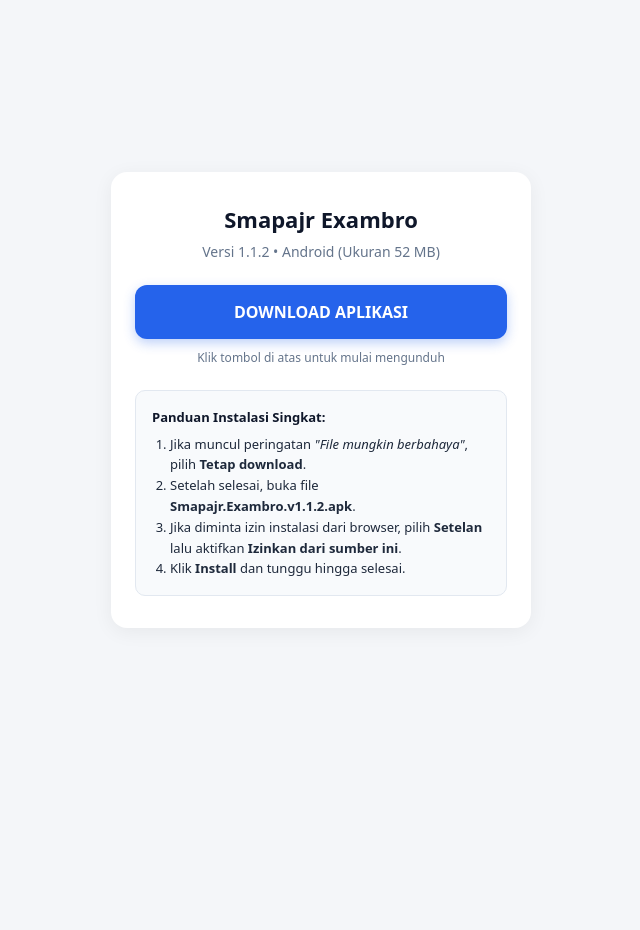
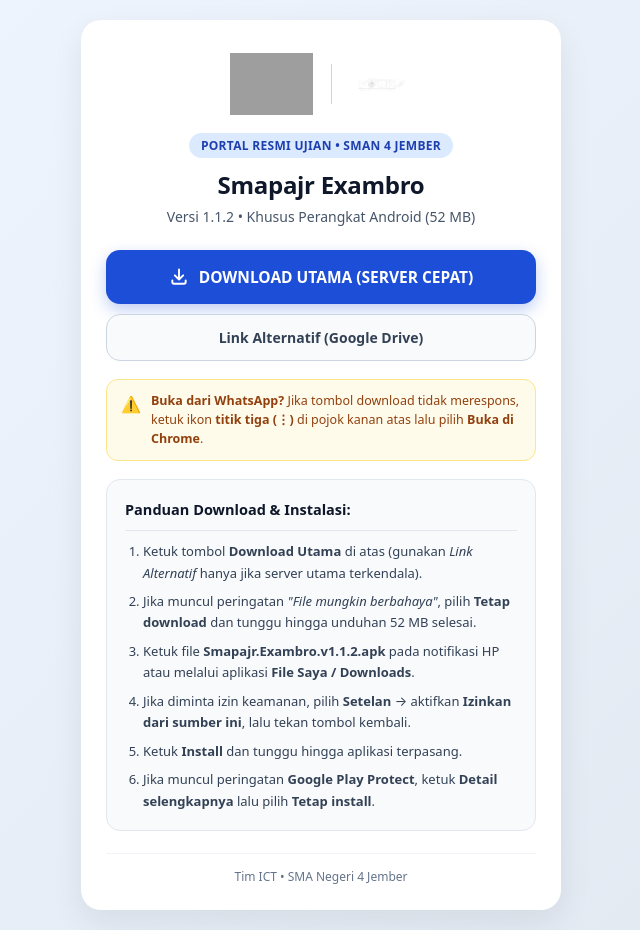
Before and after one commit to ict4smapa-sudo/download-exambro, a plain HTML site: page index.html in a window 1280 px wide. Shown: the whole page, without its empty margins (319-959 px from the left). Before the commit the page ends 800 px from the top, so only its background shows below. Drawn offline with Linux system fonts and the light colour scheme; grey boxes are pictures that could not be loaded.

Commit message:
Update index.html

```diff
--- a/index.html
+++ b/index.html
@@ -3,52 +3,224 @@
 <head>
   <meta charset="UTF-8">
   <meta name="viewport" content="width=device-width, initial-scale=1.0">
-  <title>Download Smapajr Exambro</title>
+  <title>Download Smapajr Exambro — SMAN 4 Jember</title>
   <style>
-    * { box-sizing: border-box; font-family: system-ui, -apple-system, sans-serif; }
+    :root {
+      --primary: #1d4ed8;
+      --primary-hover: #1e40af;
+      --bg-gradient: linear-gradient(135deg, #eff6ff 0%, #e2e8f0 100%);
+      --card-bg: #ffffff;
+      --text-main: #0f172a;
+      --text-muted: #475569;
+    }
+    * { box-sizing: border-box; font-family: system-ui, -apple-system, 'Segoe UI', Roboto, sans-serif; }
     body {
-      margin: 0; padding: 20px; background: #f4f6f9; color: #1e293b;
-      display: flex; justify-content: center; align-items: center; min-height: 100vh;
+      margin: 0;
+      padding: 20px 16px;
+      background: var(--bg-gradient);
+      color: var(--text-main);
+      display: flex;
+      justify-content: center;
+      align-items: center;
+      min-height: 100vh;
     }
     .card {
-      background: #ffffff; max-width: 420px; width: 100%; padding: 32px 24px;
-      border-radius: 16px; box-shadow: 0 4px 20px rgba(0,0,0,0.06); text-align: center;
+      background: var(--card-bg);
+      max-width: 480px;
+      width: 100%;
+      padding: 32px 24px 24px;
+      border-radius: 20px;
+      box-shadow: 0 12px 32px rgba(15, 23, 42, 0.08);
+      text-align: center;
+      border: 1px solid rgba(255, 255, 255, 0.8);
     }
-    h1 { font-size: 22px; margin: 0 0 8px; color: #0f172a; }
-    p.sub { font-size: 14px; color: #64748b; margin: 0 0 24px; }
-    .btn-download {
-      display: block; width: 100%; padding: 16px; background: #2563eb; color: #ffffff;
-      text-decoration: none; font-weight: 700; font-size: 16px; border-radius: 12px;
-      box-shadow: 0 4px 12px rgba(37, 99, 235, 0.3); transition: background 0.2s;
+    .header-logos {
+      display: flex;
+      justify-content: center;
+      align-items: center;
+      gap: 18px;
+      margin-bottom: 18px;
     }
-    .btn-download:active { background: #1d4ed8; }
-    .info { font-size: 12px; color: #64748b; margin-top: 10px; }
+    .header-logos img {
+      height: 62px;
+      width: auto;
+      max-width: 120px;
+      object-fit: contain;
+    }
+    .divider-logo {
+      width: 1px;
+      height: 40px;
+      background: #cbd5e1;
+    }
+    .badge {
+      display: inline-block;
+      background: #dbeafe;
+      color: #1e40af;
+      font-size: 12px;
+      font-weight: 700;
+      padding: 4px 12px;
+      border-radius: 999px;
+      margin-bottom: 10px;
+      letter-spacing: 0.3px;
+    }
+    h1 {
+      font-size: 24px;
+      font-weight: 800;
+      margin: 0 0 6px;
+      color: var(--text-main);
+      letter-spacing: -0.3px;
+    }
+    p.sub {
+      font-size: 14px;
+      color: var(--text-muted);
+      margin: 0 0 24px;
+    }
+    .btn-group {
+      display: flex;
+      flex-direction: column;
+      gap: 10px;
+    }
+    .btn-primary {
+      display: flex;
+      align-items: center;
+      justify-content: center;
+      gap: 10px;
+      width: 100%;
+      padding: 16px;
+      background: var(--primary);
+      color: #ffffff;
+      text-decoration: none;
+      font-weight: 700;
+      font-size: 15.5px;
+      border-radius: 14px;
+      box-shadow: 0 6px 16px rgba(29, 78, 216, 0.28);
+      transition: transform 0.15s, background 0.2s;
+    }
+    .btn-primary:active {
+      background: var(--primary-hover);
+      transform: scale(0.98);
+    }
+    .btn-secondary {
+      display: flex;
+      align-items: center;
+      justify-content: center;
+      gap: 8px;
+      width: 100%;
+      padding: 13px;
+      background: #f8fafc;
+      color: #334155;
+      text-decoration: none;
+      font-weight: 600;
+      font-size: 14px;
+      border-radius: 14px;
+      border: 1.5px solid #cbd5e1;
+      transition: background 0.2s;
+    }
+    .btn-secondary:active {
+      background: #e2e8f0;
+    }
+    .alert-wa {
+      background: #fffbeb;
+      color: #92400e;
+      font-size: 12.5px;
+      padding: 12px 14px;
+      border-radius: 12px;
+      margin-top: 18px;
+      text-align: left;
+      line-height: 1.5;
+      border: 1px solid #fde68a;
+      display: flex;
+      gap: 10px;
+      align-items: flex-start;
+    }
     .steps {
-      text-align: left; background: #f8fafc; padding: 16px; border-radius: 10px;
-      margin-top: 24px; font-size: 13px; line-height: 1.6; border: 1px solid #e2e8f0;
+      text-align: left;
+      background: #f8fafc;
+      padding: 18px;
+      border-radius: 14px;
+      margin-top: 18px;
+      font-size: 13px;
+      line-height: 1.65;
+      border: 1px solid #e2e8f0;
     }
-    .steps strong { display: block; margin-bottom: 6px; color: #0f172a; }
-    .steps ol { margin: 0; padding-left: 18px; }
+    .steps-title {
+      display: block;
+      font-size: 14.5px;
+      font-weight: 700;
+      margin-bottom: 10px;
+      color: var(--text-main);
+      border-bottom: 1px solid #e2e8f0;
+      padding-bottom: 8px;
+    }
+    .steps ol {
+      margin: 0;
+      padding-left: 18px;
+      color: #334155;
+    }
+    .steps li {
+      margin-bottom: 7px;
+    }
+    .steps li:last-child {
+      margin-bottom: 0;
+    }
+    .footer {
+      margin-top: 22px;
+      padding-top: 14px;
+      border-top: 1px solid #f1f5f9;
+      font-size: 12px;
+      color: #64748b;
+    }
   </style>
 </head>
 <body>
   <div class="card">
+    <!-- LOGO SEKOLAH & LOGO ICT -->
+    <div class="header-logos">
+      <img src="LOGO%20SMA4%20Pemerintah%20(1).png" alt="Logo SMAN 4 Jember">
+      <div class="divider-logo"></div>
+      <img src="Untitled%20Design.png" alt="Logo ICT SMAPA">
+    </div>
+
+    <div class="badge">PORTAL RESMI UJIAN • SMAN 4 JEMBER</div>
     <h1>Smapajr Exambro</h1>
-    <p class="sub">Versi 1.1.2 • Android (Ukuran 52 MB)</p>
+    <p class="sub">Versi 1.1.2 • Khusus Perangkat Android (52 MB)</p>
 
-    <a class="btn-download" href="https://github.com/ict4smapa-sudo/downloaad-exambro/releases/latest/download/Smapajr.Exambro.v1.1.2.apk">
-      DOWNLOAD APLIKASI
-    </a>
-    <div class="info">Klik tombol di atas untuk mulai mengunduh</div>
+    <div class="btn-group">
+      <!-- TOMBOL UTAMA (SERVER CEPAT GITHUB CDN) -->
+      <a class="btn-primary" href="https://github.com/ict4smapa-sudo/downloaad-exambro/releases/latest/download/Smapajr.Exambro.v1.1.2.apk">
+        <svg width="20" height="20" fill="none" stroke="currentColor" stroke-width="2.3" viewBox="0 0 24 24">
+          <path stroke-linecap="round" stroke-linejoin="round" d="M4 16v2a2 2 0 002 2h12a2 2 0 002-2v-2M7 10l5 5m0 0l5-5m-5 5V3"/>
+        </svg>
+        DOWNLOAD UTAMA (SERVER CEPAT)
+      </a>
+
+      <!-- TOMBOL CADANGAN (GOOGLE DRIVE) -->
+      <a class="btn-secondary" href="https://drive.google.com/drive/folders/1JJT45srYjeBG77t8d3Vouh6w5JUY-JaW?usp=drive_link" target="_blank" rel="noopener">
+        Link Alternatif (Google Drive)
+      </a>
+    </div>
+
+    <div class="alert-wa">
+      <span style="font-size: 16px;">⚠️</span>
+      <div>
+        <b>Buka dari WhatsApp?</b> Jika tombol download tidak merespons, ketuk ikon <b>titik tiga (⋮)</b> di pojok kanan atas lalu pilih <b>Buka di Chrome</b>.
+      </div>
+    </div>
 
     <div class="steps">
-      <strong>Panduan Instalasi Singkat:</strong>
+      <span class="steps-title">Panduan Download & Instalasi:</span>
       <ol>
-        <li>Jika muncul peringatan <em>"File mungkin berbahaya"</em>, pilih <b>Tetap download</b>.</li>
-        <li>Setelah selesai, buka file <b>Smapajr.Exambro.v1.1.2.apk</b>.</li>
-        <li>Jika diminta izin instalasi dari browser, pilih <b>Setelan</b> lalu aktifkan <b>Izinkan dari sumber ini</b>.</li>
-        <li>Klik <b>Install</b> dan tunggu hingga selesai.</li>
+        <li>Ketuk tombol <b>Download Utama</b> di atas (gunakan <i>Link Alternatif</i> hanya jika server utama terkendala).</li>
+        <li>Jika muncul peringatan <i>"File mungkin berbahaya"</i>, pilih <b>Tetap download</b> dan tunggu hingga unduhan 52 MB selesai.</li>
+        <li>Ketuk file <b>Smapajr.Exambro.v1.1.2.apk</b> pada notifikasi HP atau melalui aplikasi <b>File Saya / Downloads</b>.</li>
+        <li>Jika diminta izin keamanan, pilih <b>Setelan</b> → aktifkan <b>Izinkan dari sumber ini</b>, lalu tekan tombol kembali.</li>
+        <li>Ketuk <b>Install</b> dan tunggu hingga aplikasi terpasang.</li>
+        <li>Jika muncul peringatan <b>Google Play Protect</b>, ketuk <b>Detail selengkapnya</b> lalu pilih <b>Tetap install</b>.</li>
       </ol>
+    </div>
+
+    <div class="footer">
+      Tim ICT • SMA Negeri 4 Jember
     </div>
   </div>
 </body>
```
